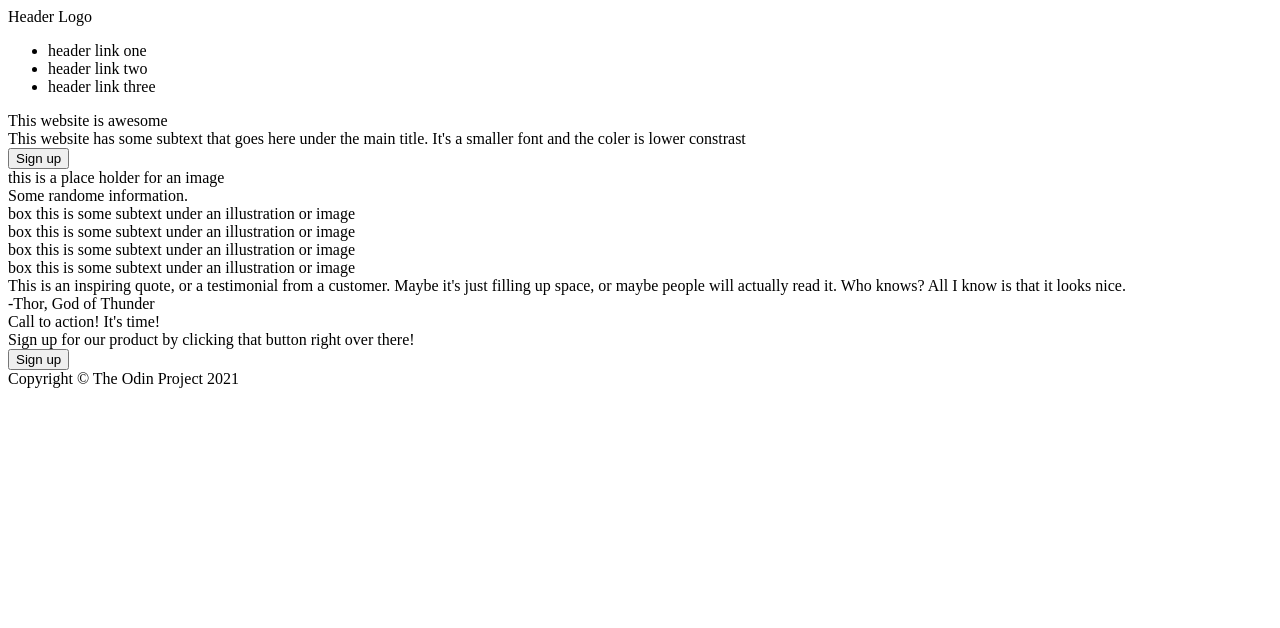
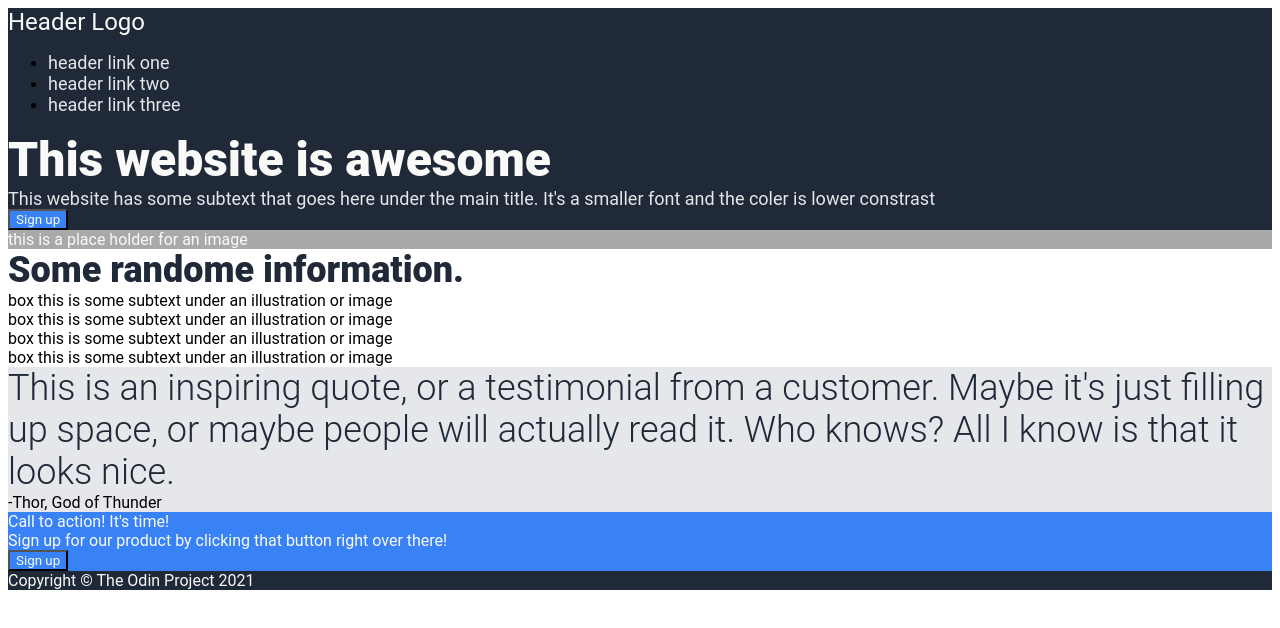
Before and after one commit to hordak123/Landing-Page, a plain HTML site: page index.html in a window 1280 px wide. Drawn offline with Linux system fonts and the light colour scheme.

Commit message:
add div for css

```diff
--- a/index.html
+++ b/index.html
@@ -4,11 +4,13 @@
 <head>
     <meta charset="UTF-8">
     <title>Landing Page</title>
+    <link rel="stylesheet" href="style.css">
 </head>
 
 <body>
+    <div class="hero">
     <div>
-        <div>
+        <div class="logo">
             Header Logo
         </div>
         <div>
@@ -21,15 +23,16 @@
     </div>
     <div>
         <div>
-            <div>This website is awesome</div>
-            <div>This website has some subtext that goes here under the main title. It's a smaller font and the coler is
+            <div class="main-text">This website is awesome</div>
+            <div class="secondary-text">This website has some subtext that goes here under the main title. It's a smaller font and the coler is
                 lower constrast</div>
             <div><button type="button">Sign up</button></div>
         </div>
-        <div>this is a place holder for an image</div>
+        <div class="image">this is a place holder for an image</div>
+    </div>
     </div>
     <div>
-        <div>Some randome information.</div>
+        <div class="information-header">Some randome information.</div>
         <div>
             <div>
                 box
@@ -49,18 +52,18 @@
             </div>
         </div>
     </div>
-    <div>
-        <div>This is an inspiring quote, or a testimonial from a customer. Maybe it's just filling up space, or maybe people will actually read it. Who knows? All I know is that it looks nice.</div>
+    <div class="quote">
+        <div class="quote-text">This is an inspiring quote, or a testimonial from a customer. Maybe it's just filling up space, or maybe people will actually read it. Who knows? All I know is that it looks nice.</div>
         <div>-Thor, God of Thunder</div>
     </div>
-    <div>
+    <div class="action">
         <div>
             <div>Call to action! It's time!</div>
             <div>Sign up for our product by clicking that button right over there!</div>
         </div>
         <div><button type="button">Sign up</button></div>
     </div>
-    <div>Copyright © The Odin Project 2021</div>
+    <div class="footer">Copyright © The Odin Project 2021</div>
 </body>
 
 </html>
```
